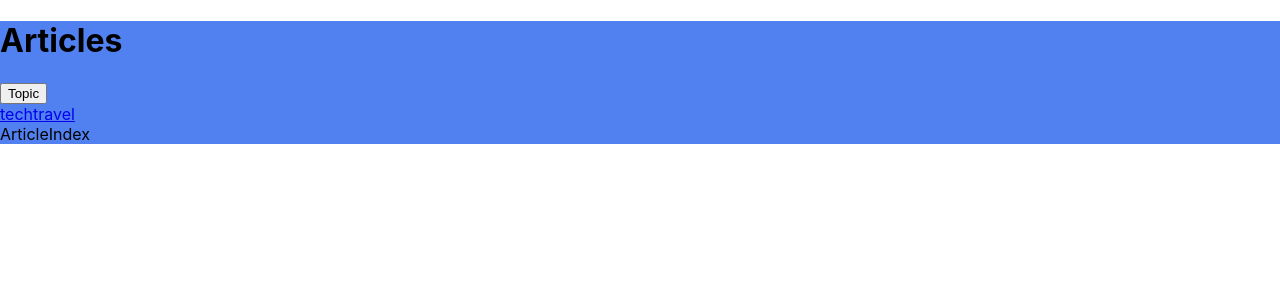
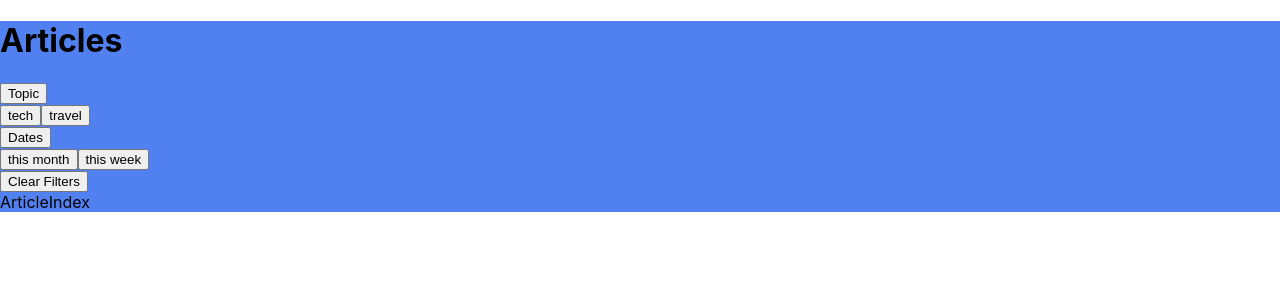
Before and after one commit to LukaszKolodziejski/XXXL_Global-News-1, a React (Create React App) app: page / in a window 1280 px wide. Shown: the top 300 px of the page. Built offline with nearby package versions, Linux system fonts and the light colour scheme.

Commit message:
change filters and add clear button

```diff
--- a/src/components/Navigation/Filters/Filters.js
+++ b/src/components/Navigation/Filters/Filters.js
@@ -1,4 +1,4 @@
-import React, { Component } from "react";
+import React, { Component, Fragment } from "react";
 
 class Filters extends Component {
   state = {
@@ -8,12 +8,12 @@ class Filters extends Component {
         kindOf: ["tech", "travel", "politics", "sports"],
       },
       {
+        name: "Dates",
+        kindOf: ["this month", "this week", "today"],
+      },
+      {
         name: "Sort By",
         kindOf: ["popularity", "publishedAt"],
-      },
-      {
-        name: "Dates",
-        kindOf: ["this month", "this week", "today"],
       },
     ],
   };
@@ -21,13 +21,23 @@ class Filters extends Component {
     const { dropdown } = this.state;
 
     return (
-      <div class="dropdown">
-        <button class="dropbtn">{dropdown[0].name}</button>
-        <div class="dropdown-content">
-          <a href="#">{dropdown[0].kindOf[0]}</a>
-          <a href="#">{dropdown[0].kindOf[1]}</a>
+      <Fragment>
+        <div class="dropdown">
+          <button class="dropbtn">{dropdown[0].name}</button>
+          <div class="dropdown-content">
+            <button>{dropdown[0].kindOf[0]}</button>
+            <button>{dropdown[0].kindOf[1]}</button>
+          </div>
         </div>
-      </div>
+        <div class="dropdown">
+          <button class="dropbtn">{dropdown[1].name}</button>
+          <div class="dropdown-content">
+            <button>{dropdown[1].kindOf[0]}</button>
+            <button>{dropdown[1].kindOf[1]}</button>
+          </div>
+        </div>
+        <button class="clear">Clear Filters</button>
+      </Fragment>
     );
   }
 }
```
